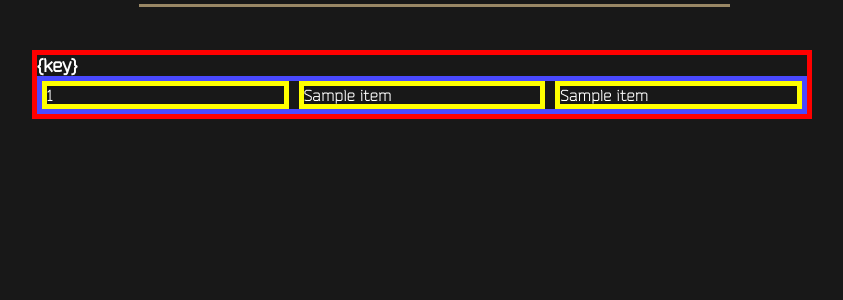
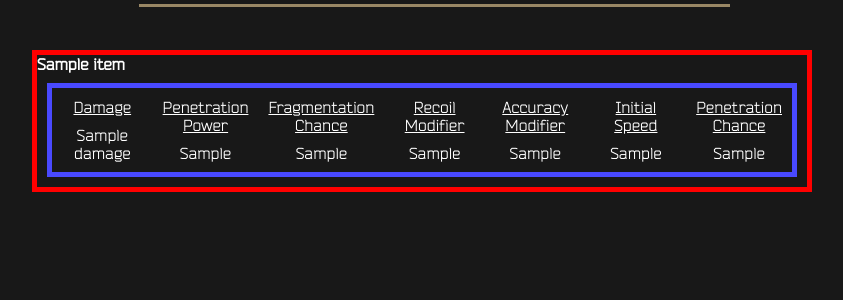
Before and after one commit to NathanSteinway/EFT_Helper, a Flask app: page /ammo in a window 1280 px wide. Shown: the part 36-336 px from the top of the page, without its empty margins (218-1061 px from the left). Run offline with Flask 3, Linux system fonts and the light colour scheme; tables that the repository leaves empty hold one stand-in row (values such as "Sample post"); a database or web service that is not in the repository returns one stand-in record (values such as "Sample title"); data that the repository does not hold is empty.

Commit message:
updated ammo query, fed to jinja, updated styling

```diff
--- a/server.py
+++ b/server.py
@@ -185,13 +185,24 @@ def ammo():
         else:
             raise Exception("Query failed to run by returning code of {}. {}".format(response.status_code, query))
 
-
+    # Change this to match eft-ammo parameters
     new_query = """
     {
-        items(name: "m855a1") {
-            id
-            name
-            shortName
+        ammo {
+            item {
+                name
+                    properties {
+                        ... on ItemPropertiesAmmo {
+                            damage
+                            penetrationPower
+                            fragmentationChance
+                            recoilModifier
+                            accuracyModifier
+                            initialSpeed
+                            penetrationChance
+                        }
+                    }
+            }
         }
     }
     """
--- a/static/styles.css
+++ b/static/styles.css
@@ -178,12 +178,22 @@ main h1 {
 
 .ammo-details {
     display: grid;
-    grid-template-columns: repeat(3, 1fr);
-    grid-gap: 10px;
+    margin:10px;
+    grid-template-columns: repeat(7, 1fr);
     border: 5px solid rgb(73, 73, 255);
 }
 
 .ammo-info {
+    display:flex;
+    flex-direction: column;
+    text-align: center;
+    margin: 5px;
+}
 
-    border: 5px solid yellow;
+.ammo-info p {
+    margin:5px;
 }
+
+.ammo-info p:first-child {
+    text-decoration: underline;
+}
--- a/templates/ammo.html
+++ b/templates/ammo.html
@@ -10,26 +10,38 @@
     <!-- Place Jinja2 logic here to read and display data passed from render_template that was acquired from TarkovAPI -->
 
     <div class="ammo-box">
-        <!-- grabs result.data then initializes the items() method -->
-        <!-- the items method returns a list of the dictionary's key-value pairs -->
-        <!-- in this case, the only one is "items" -->
-        {% for key, value in result.data.items() %}
-            <h3>{key}</h3>
-            <!-- This uses the value defined above, aka the contents of the dictionary within "items" -->
-                <!-- THE CONTENT OF "ITEMS" IS A SINGLE OBJECT -->
-                <!-- That single object is then assigned to "item" -->
-                <!-- In other words, we have accessed the dictionary within "items". -->
-            {% for item in value %}
+        {% for ammunition in result.data.ammo %}
+            <h4>{{ ammunition.item.name }}</h4>
             <div class="ammo-details">
-
-                    <!-- specifies information -->
-                    <div class="ammo-info">{{ item.id }}</div>
-                    <div class="ammo-info">{{ item.name }}</div>
-                    <div class="ammo-info">{{ item.shortName }}</div>
-
+                <div class="ammo-info">
+                    <p>Damage</p>
+                    <p>{{ ammunition.item.properties.damage }}</p>
+                </div>
+                <div class="ammo-info">
+                    <p>Penetration Power</p>
+                    <p>{{ ammunition.item.properties.penetrationPower }}</p>
+                </div>
+                <div class="ammo-info">
+                    <p>Fragmentation Chance</p>
+                    <p> {{ ammunition.item.properties.fragmentationChance }}</p>
+                </div>
+                <div class="ammo-info">
+                    <p>Recoil Modifier</p>
+                    <p>{{ ammunition.item.properties.recoilModifier }}</p>
+                </div>
+                <div class="ammo-info">
+                    <p>Accuracy Modifier</p>
+                    <p>{{ ammunition.item.properties.accuracyModifier }}</p>
+                </div>
+                <div class="ammo-info">
+                    <p>Initial Speed</p>
+                    <p>{{ ammunition.item.properties.initialSpeed }}</p>
+                </div>
+                <div class="ammo-info">
+                    <p>Penetration Chance</p>
+                    <p>{{ ammunition.item.properties.penetrationChance }}</p>
+                </div>
             </div>
-
-            {% endfor %}
         {% endfor %}
     </div>
 
```
